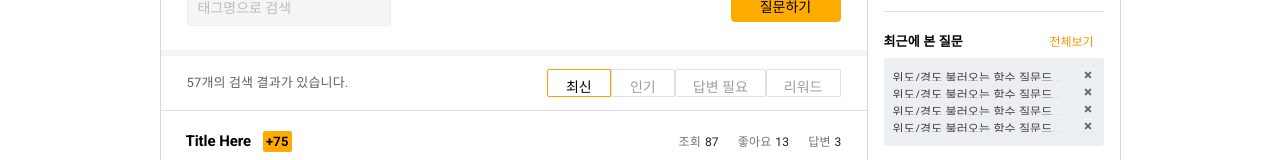
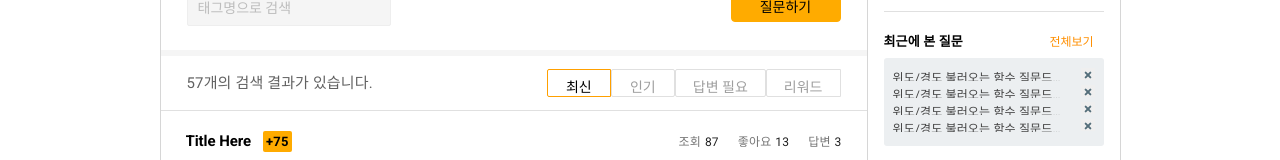
Before and after one commit to undetermined-team/qna-frontend, a Next.js app: page / in a window 1280 px wide. Shown: the part 165-325 px from the top of the page. Built offline with nearby package versions, Linux system fonts and the light colour scheme; a web font is replaced by a local one.

Commit message:
Design: SearchResult 및 ToggleButton 디자인 수정

```diff
--- a/pages/index.tsx
+++ b/pages/index.tsx
@@ -7,8 +7,8 @@ import { DivideContainer } from "../components/atoms/DivideContainer";
 import Button from "../components/atoms/Button";
 
 const SearchResult = styled.h4`
-  ${(props) => props.theme.typography.Footnote};
-  color: #616161;
+  ${(props) => props.theme.typography.Body};
+  color: ${(props) => props.theme.palette.Gray700};
 `;
 
 const ThreadSection = styled.section`
@@ -75,6 +75,7 @@ const ToggleButton = styled(Button)<ToggleButtonStateType>`
 
   :hover {
     border-color: ${(props) => props.theme.palette.Amber700};
+    background-color: ${(props) => props.theme.palette.Amber50};
   }
 `;
 
```
